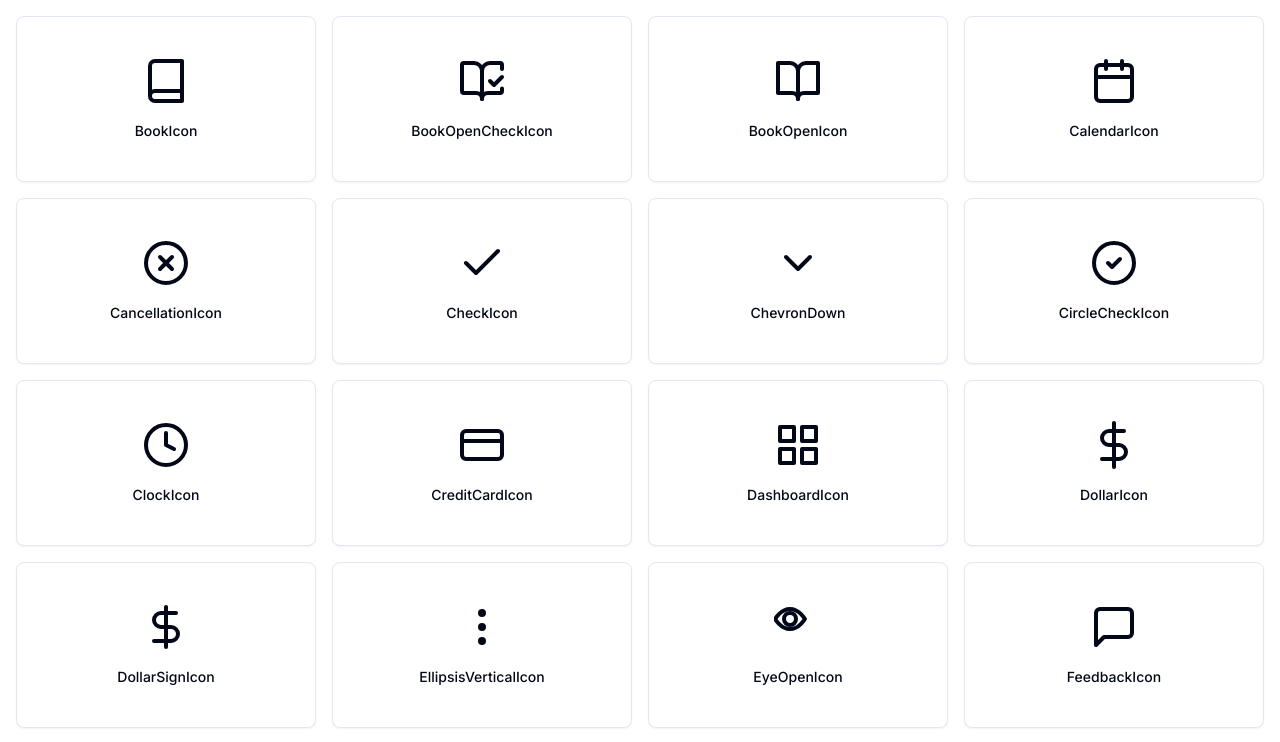
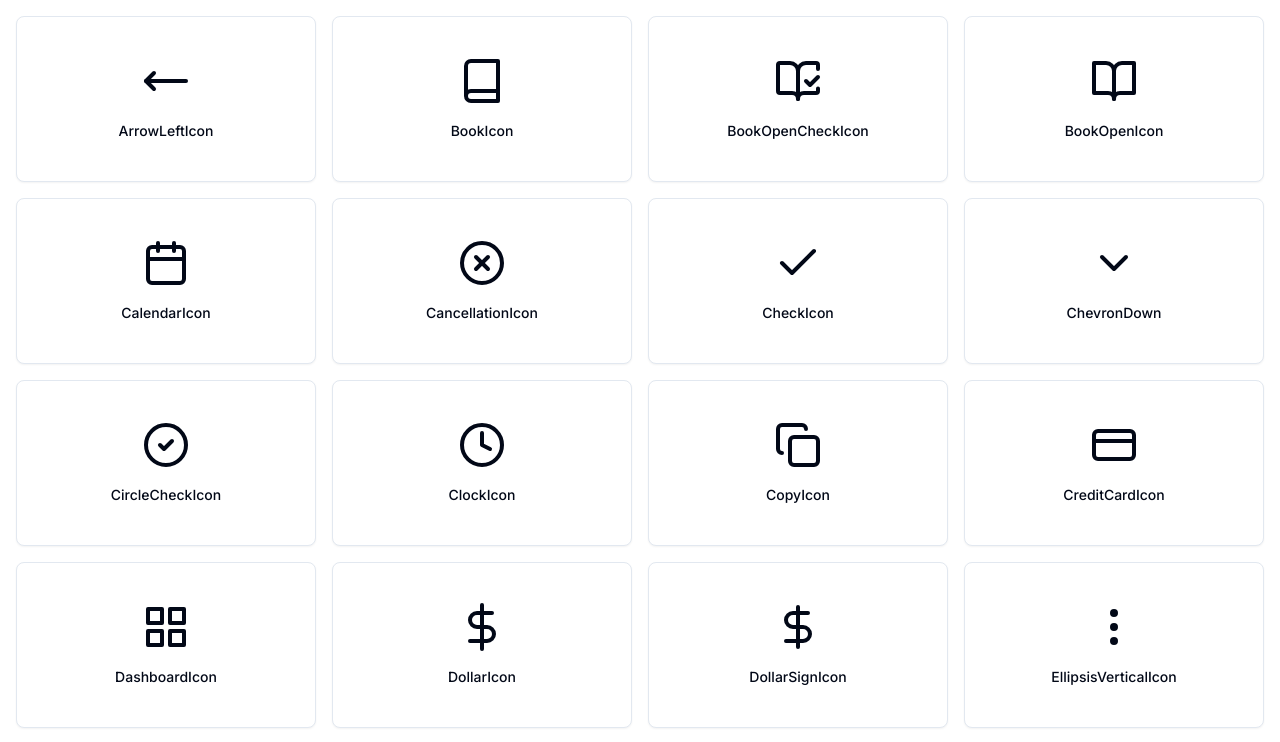
Before and after one commit to danielmiranda0099/home-click-class-parcelador, a Next.js app: page /icons in a window 1280 px wide. Shown: the top 742 px of the page. Built offline with nearby package versions, Linux system fonts and the light colour scheme; no server answers.

Commit message:
[ADD UI] ArrowLeftIcon and CopyIcon

```diff
--- /dev/null
+++ b/src/components/icons/ArrowLeftIcon.jsx
@@ -0,0 +1,25 @@
+export function ArrowLeftIcon({
+  size = 24,
+  color = "currentColor",
+  className = "",
+  ...props
+}) {
+  return (
+    <svg
+      {...props}
+      xmlns="http://www.w3.org/2000/svg"
+      width={size}
+      height={size}
+      viewBox="0 0 24 24"
+      fill="none"
+      stroke={color}
+      strokeWidth="2"
+      strokeLinecap="round"
+      strokeLinejoin="round"
+      className={className}
+    >
+      <path d="M6 8L2 12L6 16" />
+      <path d="M2 12H22" />
+    </svg>
+  );
+}
--- /dev/null
+++ b/src/components/icons/CopyIcon.jsx
@@ -0,0 +1,25 @@
+export function CopyIcon({
+  size = 24,
+  color = "currentColor",
+  className = "",
+  ...props
+}) {
+  return (
+    <svg
+      {...props}
+      xmlns="http://www.w3.org/2000/svg"
+      width={size}
+      height={size}
+      viewBox="0 0 24 24"
+      fill="none"
+      stroke={color}
+      strokeWidth="2"
+      strokeLinecap="round"
+      strokeLinejoin="round"
+      className={className}
+    >
+      <rect width="14" height="14" x="8" y="8" rx="2" ry="2" />
+      <path d="M4 16c-1.1 0-2-.9-2-2V4c0-1.1.9-2 2-2h10c1.1 0 2 .9 2 2" />
+    </svg>
+  );
+}
--- a/src/components/icons/index.js
+++ b/src/components/icons/index.js
@@ -32,3 +32,5 @@ export * from "./PlusIcon";
 export * from "./TrashIcon";
 export * from "./FilterIcon";
 export * from "./EllipsisVerticalIcon";
+export * from "./ArrowLeftIcon";
+export * from "./CopyIcon";
```
